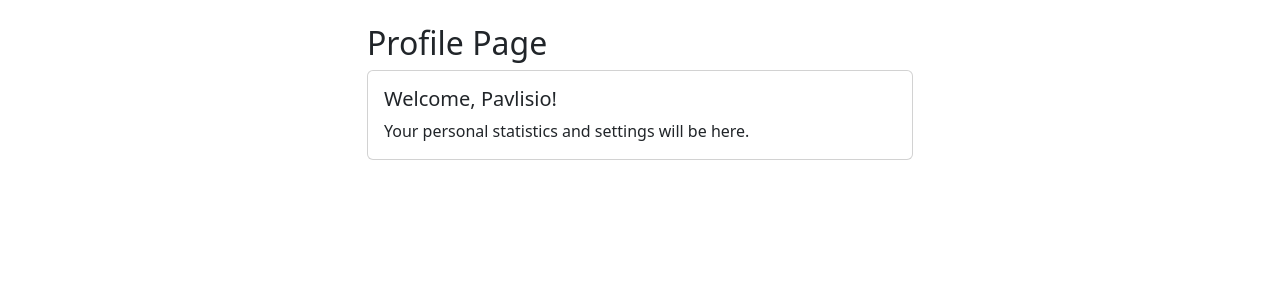
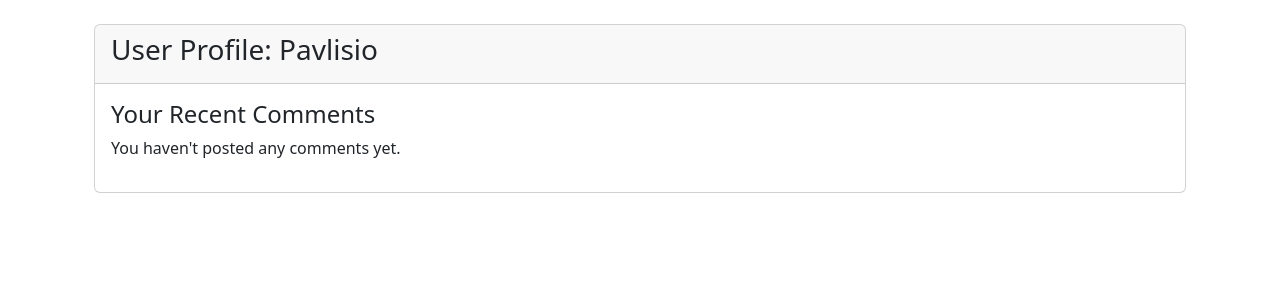
Before and after one commit to Pavlisio23/Webuch, a Flask app: page /profile in a window 1280 px wide. Shown: the part 56-356 px from the top of the page. Run offline with Flask 3, Linux system fonts and the light colour scheme; a user stored in the database is signed in; data that the repository does not hold is empty.

Commit message:
Commemts system and bug fix

```diff
--- a/app.py
+++ b/app.py
@@ -14,23 +14,15 @@ matches = [
         'id': 1,
         'team1': 'NaVi',
         'team2': 'Vitality',
-        'score1': 0,
-        'score2': 0,
         'time': '2023-10-15 19:00',
-        'event': 'IEM Cologne 2023',
-        'map': 'Mirage',
-        'status': 'upcoming'
+        'event': 'IEM Cologne 2023'
     },
     {
         'id': 2,
         'team1': 'Faze Clan',
         'team2': 'Heroic',
-        'score1': 0,
-        'score2': 0,
         'time': '2023-10-16 20:00',
-        'event': 'ESL Pro League S18',
-        'map': 'Inferno',
-        'status': 'upcoming'
+        'event': 'ESL Pro League S18'
     }
 ]
 
@@ -92,7 +84,7 @@ def get_db():
 def login_required(f):
     def decorated_function(*args, **kwargs):
         if 'user_id' not in session:
-            flash('Пожалуйста, войдите для доступа к этой странице', 'warning')
+            flash('Please login to access this page', 'warning')
             return redirect(url_for('login', next=request.url))
         return f(*args, **kwargs)
 
@@ -108,7 +100,7 @@ def register():
         email = request.form.get('email', '').strip()
 
         if not username or not password:
-            flash('Имя пользователя и пароль обязательны!', 'danger')
+            flash('Username and password are required!', 'danger')
             return redirect(url_for('register'))
 
         try:
@@ -118,10 +110,10 @@ def register():
                              (username, hashed_pw, email))
                 conn.commit()
 
-            flash('Регистрация успешна! Теперь вы можете войти.', 'success')
+            flash('Registration successful! Please login.', 'success')
             return redirect(url_for('login'))
         except sqlite3.IntegrityError:
-            flash('Это имя пользователя уже занято!', 'danger')
+            flash('Username already taken!', 'danger')
 
     return render_template('register.html')
 
@@ -141,10 +133,10 @@ def login():
         if user and check_password_hash(user['password'], password):
             session['user_id'] = user['id']
             session['username'] = user['username']
-            flash(f'Добро пожаловать, {user["username"]}!', 'success')
-            return redirect(url_for('profile'))
+            flash(f'Welcome, {user["username"]}!', 'success')
+            return render_template('profile.html')
         else:
-            flash('Неверное имя пользователя или пароль', 'danger')
+            flash('Invalid username or password', 'danger')
 
     return render_template('login.html')
 
@@ -152,7 +144,7 @@ def login():
 @app.route('/logout')
 def logout():
     session.clear()
-    flash('Вы успешно вышли из системы', 'info')
+    flash('You have been logged out', 'info')
     return redirect(url_for('home'))
 
 
@@ -181,7 +173,7 @@ def news_list():
 def match_detail(match_id):
     match = next((m for m in matches if m['id'] == match_id), None)
     if not match:
-        flash('Матч не найден', 'danger')
+        flash('Match not found', 'danger')
         return redirect(url_for('matches_list'))
 
     # Получаем комментарии
@@ -197,12 +189,12 @@ def match_detail(match_id):
     # Обработка нового комментария
     if request.method == 'POST':
         if 'user_id' not in session:
-            flash('Войдите, чтобы оставлять комментарии', 'warning')
+            flash('Please login to comment', 'warning')
             return redirect(url_for('login', next=url_for('match_detail', match_id=match_id)))
 
         comment_text = request.form.get('comment', '').strip()
         if not comment_text:
-            flash('Комментарий не может быть пустым', 'danger')
+            flash('Comment cannot be empty', 'danger')
         else:
             try:
                 with get_db() as conn:
@@ -211,10 +203,10 @@ def match_detail(match_id):
                         (match_id, session['user_id'], comment_text)
                     )
                     conn.commit()
-                flash('Комментарий добавлен', 'success')
+                flash('Comment added', 'success')
                 return redirect(url_for('match_detail', match_id=match_id))
             except Exception as e:
-                flash('Ошибка при добавлении комментария', 'danger')
+                flash('Error adding comment', 'danger')
                 print(f"Error adding comment: {e}")
 
     return render_template('match_detail.html',
@@ -223,12 +215,15 @@ def match_detail(match_id):
                            user_id=session.get('user_id'))
 
 
+# Добавленный маршрут профиля
 @app.route('/profile')
 @login_required
 def profile():
     with get_db() as conn:
         user_comments = conn.execute('''
-            SELECT * FROM comments
+            SELECT comments.*, matches.team1, matches.team2
+            FROM comments
+            JOIN matches ON comments.match_id = matches.id
             WHERE user_id = ?
             ORDER BY created_at DESC
             LIMIT 5
--- a/templates/profile.html
+++ b/templates/profile.html
@@ -1,14 +1,29 @@
 {% extends "base.html" %}
 
+{% block title %}Profile{% endblock %}
+
 {% block content %}
-<div class="row">
-    <div class="col-md-6 offset-md-3">
-        <h2>Profile Page</h2>
-        <div class="card">
-            <div class="card-body">
-                <h5 class="card-title">Welcome, {{ username }}!</h5>
-                <p class="card-text">Your personal statistics and settings will be here.</p>
-            </div>
+<div class="container mt-4">
+    <div class="card">
+        <div class="card-header">
+            <h3>User Profile: {{ username }}</h3>
+        </div>
+        <div class="card-body">
+            <h4>Your Recent Comments</h4>
+
+            {% if comments %}
+                {% for comment in comments %}
+                <div class="card mb-3">
+                    <div class="card-body">
+                        <h5 class="card-title">{{ comment.team1 }} vs {{ comment.team2 }}</h5>
+                        <p class="card-text">{{ comment.text }}</p>
+                        <small class="text-muted">{{ comment.created_at }}</small>
+                    </div>
+                </div>
+                {% endfor %}
+            {% else %}
+                <p>You haven't posted any comments yet.</p>
+            {% endif %}
         </div>
     </div>
 </div>
```
Also changed, not shown: templates/login.html (+16 -3 lines), templates/register.html (+15 -5 lines).
